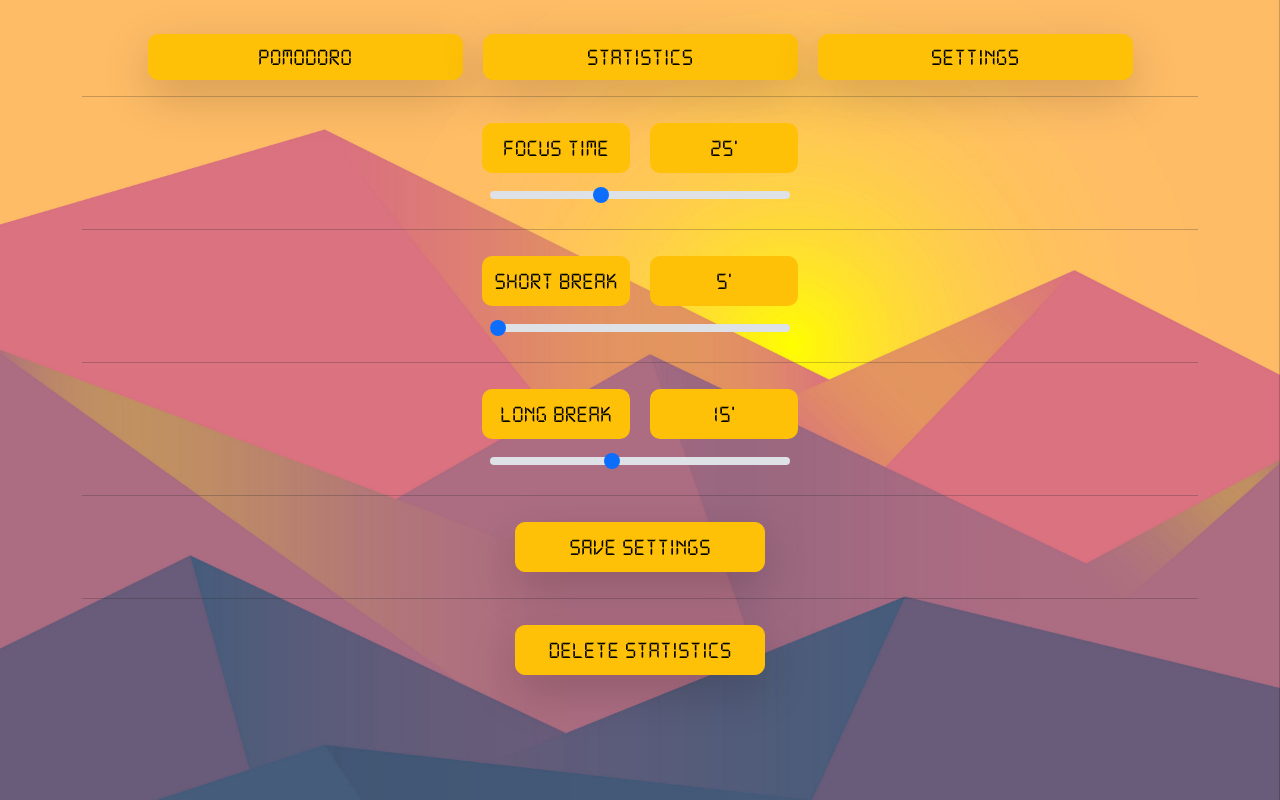
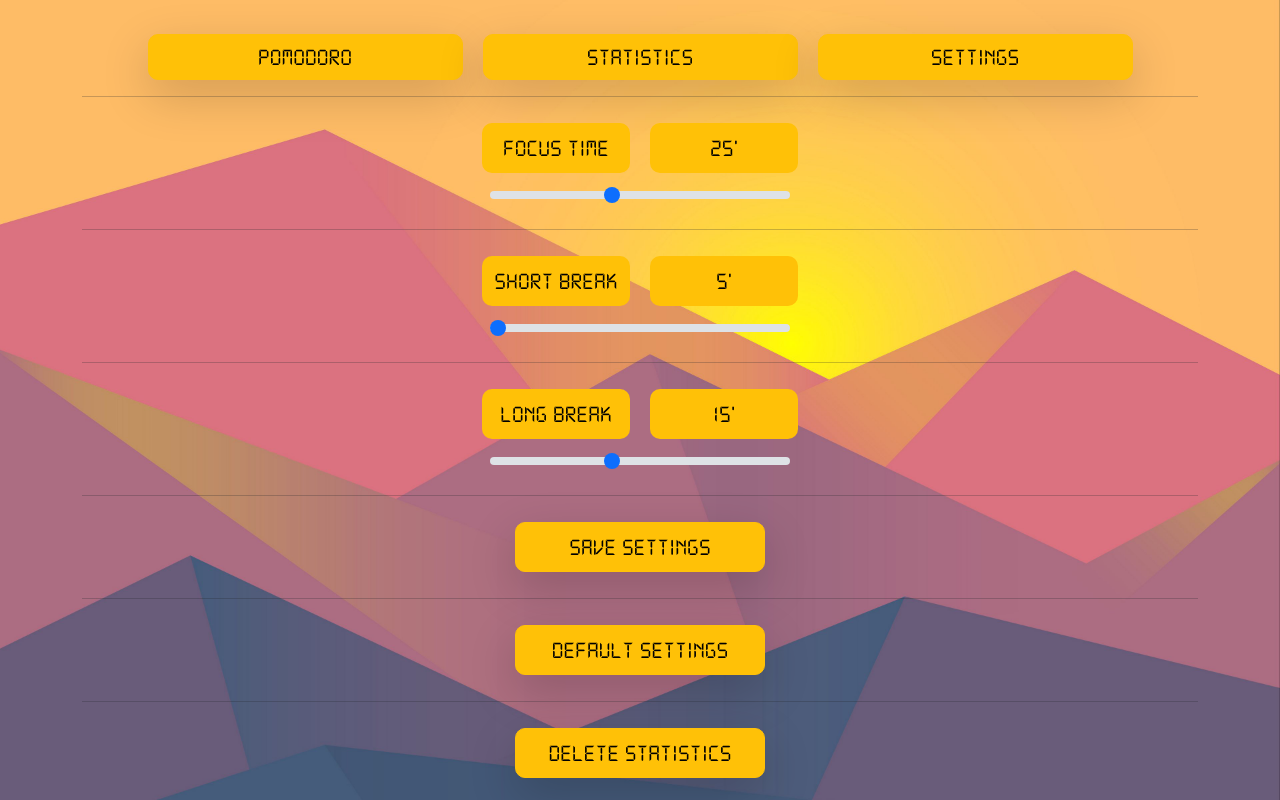
Before and after one commit to gerardmorte/Pomodorok, an Angular app: page /settings in a window 1280 px wide. Built offline with nearby package versions, Linux system fonts and the light colour scheme.

Commit message:
pending disable menu when start pomodoro

```diff
--- a/src/app/count-down/count-down.component.ts
+++ b/src/app/count-down/count-down.component.ts
@@ -62,6 +62,12 @@
     this.buttonPause.nativeElement.disabled = true;
     this.buttonNext.nativeElement.disabled = true;
     this.buttonStop.nativeElement.disabled = true;
+
+    //DESACTIVAR TOTS ELS BUTTONS QUAN S'ESTA EDITANT EL TASK
+    // if(this.saveElement.saveTask.nativeElement.disabled == false){
+    //   this.buttonStart.nativeElement.disabled = true;
+    // }
+    //
   }
 
   updateTime(i: string) {
@@ -142,7 +148,8 @@
     this.auxTotalMin = this.totalMin;
     this.auxTotalSec = this.totalSec;
 
-    clearInterval(this.contador);
+    this.pauseCountDown(this.contador);
+
     this.buttonStart.nativeElement.disabled = true;
     if (this.contadorBreaks == 3 && !this.break) {
       this.longBreak(this.settingsArray[2], 0);
@@ -195,14 +202,6 @@
   stopPomodoro() {
     this.pauseCountDown(this.contador);
     this.contadorBreaks = 0;
-    this.focusTime(25, 0);
-    this.pauseCountDown(this.contador);
-    this.buttonPause.nativeElement.disabled = true;
-    this.buttonNext.nativeElement.disabled = true;
-    this.buttonStop.nativeElement.disabled = true;
-    this.inputElement.inputTask.nativeElement.disabled = false;
-    this.saveElement.saveTask.nativeElement.disabled = false;
-    this.firstStart = false;
 
     //GUARDAR TEMPS TOTAL DEL BLOC
     this.tiempoBloque = String(this.totalMin) + ":" + String(this.totalSec);
@@ -216,6 +215,29 @@
     let elem = { tiempoBloque: this.tiempoBloque, tareaBloque: this.tareaBloque };
     this.estadisticasArray.push(elem);
     this.localStorageEstadisticas(this.estadisticasArray);
+
+
+    this.focusTime(this.settingsArray[0], 0);
+    this.pauseCountDown(this.contador);
+    this.buttonPause.nativeElement.disabled = true;
+    this.buttonNext.nativeElement.disabled = true;
+    this.buttonStop.nativeElement.disabled = true;
+    this.inputElement.inputTask.nativeElement.disabled = false;
+    this.saveElement.saveTask.nativeElement.disabled = false;
+    this.firstStart = false;
+
+    // //GUARDAR TEMPS TOTAL DEL BLOC
+    // this.tiempoBloque = String(this.totalMin) + ":" + String(this.totalSec);
+    // this.tareaBloque = this.inputElement.inputTask.nativeElement.value;
+
+    // //NETEJAR TEMPS TOTAL DEL BLOC I TEXT FORMULARI.
+    // this.totalMin, this.totalSec, this.auxTotalMin, this.auxTotalSec = 0;
+    // this.inputElement.inputTask.nativeElement.value = "";
+
+    // //GUARDAR DADES AL ARRAY (AFEGIR ID??? PER BORRAR REGISTRES...? O FER-HO PER TRIATGE OBTENIT EL VALUE)
+    // let elem = { tiempoBloque: this.tiempoBloque, tareaBloque: this.tareaBloque };
+    // this.estadisticasArray.push(elem);
+    // this.localStorageEstadisticas(this.estadisticasArray);
 
     //PLAYSOUND
     this.playSound();
--- a/src/app/settings/settings.component.html
+++ b/src/app/settings/settings.component.html
@@ -8,7 +8,7 @@
 <div class="container">
 
     <label for="customRange1" class="form-label bg-warning"></label>
-    <input #range1 type="range" class="form-range" min="5" max="60" step="5" id="customRange1" style="width: 300px;"
+    <input #range1 type="range" class="form-range" min="5" max="55" step="5" id="customRange1" style="width: 300px;"
         value="{{range1Value}}" (change)="getValueFromRange1()">
 
     <hr>
@@ -25,7 +25,7 @@
 <div class="container">
 
     <label for="customRange2" class="form-label bg-warning"></label>
-    <input #range2 type="range" class="form-range" min="5" max="30" step="5" id="customRange1" style="width: 300px;"
+    <input #range2 type="range" class="form-range" min="5" max="15" step="5" id="customRange1" style="width: 300px;"
         value="{{range2Value}}" (change)="getValueFromRange2()">
 
     <hr>
@@ -60,6 +60,15 @@
 
 <div class="container">
 
+    <button style="width: 250px; height: 50px;" class="btn btn-warning btn-sm shadow-lg" (click)="defaultSettings()">DEFAULT
+        SETTINGS</button>
+
+    <hr>
+
+</div>
+
+<div class="container">
+
     <button style="width: 250px; height: 50px;" class="btn btn-warning btn-sm shadow-lg" (click)="deleteStatistics()">DELETE STATISTICS</button>
 
 </div>
--- a/src/app/settings/settings.component.ts
+++ b/src/app/settings/settings.component.ts
@@ -21,7 +21,7 @@
 
   ngOnInit(): void {
     this.getSettings();
-    if (this.settings.length == 0 ) {
+    if (this.settings.length == 0) {
       this.range1Value = 25;
       this.range2Value = 5;
       this.range3Value = 15;
@@ -63,6 +63,15 @@
     this.localStorageSettings(this.settings);
   }
 
+  defaultSettings() {
+    this.range1Value = 25;
+    this.range2Value = 5;
+    this.range3Value = 15;
+    this.range1.nativeElement.value = this.range1Value;
+    this.range2.nativeElement.value = this.range2Value;
+    this.range3.nativeElement.value = this.range3Value;
+  }
+
   deleteStatistics() {
     this.localStorageEstadisticas([]);
   }
```
